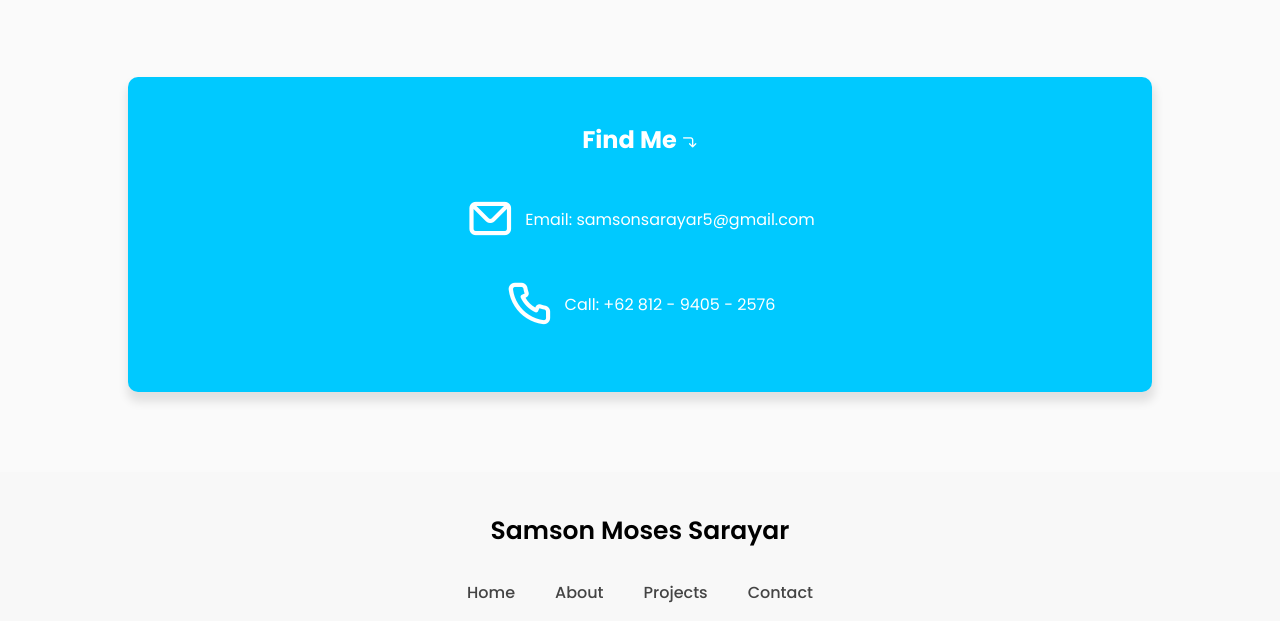
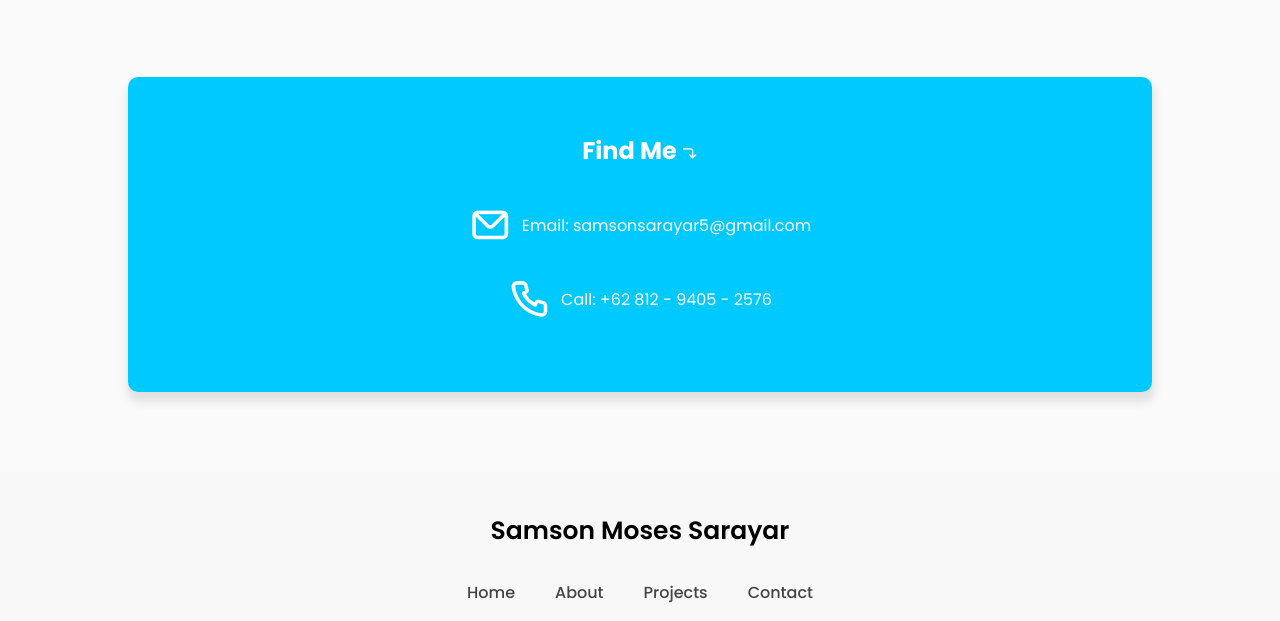
Before and after one commit to KimeHiru/PortfolioSam, a plain HTML site: page index.html in a window 1280 px wide. Shown: the part 1932-2553 px from the top of the page. Drawn offline with nearby package versions, Linux system fonts and the light colour scheme.

Commit message:
mengubah code

```diff
--- a/assets/css/style.css
+++ b/assets/css/style.css
@@ -411,7 +411,7 @@ h3{
     margin-block: 5px;
 }
 .contact-info p>i{
-    font-size: 50px;
+    font-size: 43px;
 }
 .contact-info::after{
     background: var(--color-white);
```
